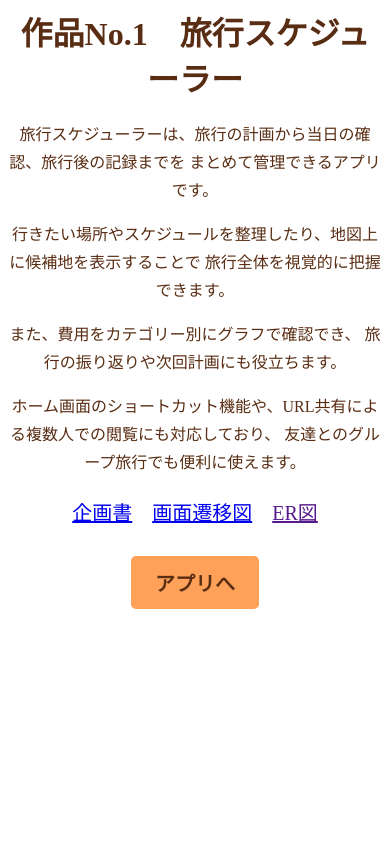
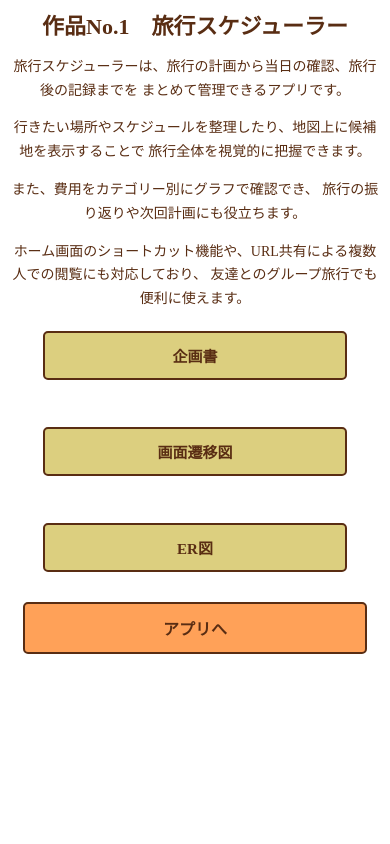
Before and after one commit to mako9606/travel-scheduler, a Django app: page / in a window 390 px wide. Run offline with Django 5.2, Linux system fonts and the light colour scheme.

Commit message:
ポートフォリオ　PC・スマホでの表示のされ方修正

```diff
--- a/Portfolio/portfolio_app/static/style.css
+++ b/Portfolio/portfolio_app/static/style.css
@@ -1,33 +1,101 @@
 body{
     text-align: center;
+    font-size: 17px;
     color: #592d13;
 }
 
 p{
     line-height: 1.75;
 }
+
+.btn-second{
+   padding: 12px 32px;
+   text-decoration: none;
+   display: inline-block;
+   background-color: #dccf7fff;
+   border: 2px solid #592d13;
+   color: #592d13;
+   border-radius: 5px;
+   font-size: 18px;
+   font-weight: bold;
+}
+
+.btn-second:hover{
+    background-color: #c2b568;
+    border: 2px solid #592d13;
+}
+
+.btn-second:active{
+    background-color: #c2b568;
+    transform: scale(0.97);
+    border: 2px solid #592d13;
+}
+
 .btn{
-   padding: 12px 24px;
+   padding: 16px 40px;
    text-decoration: none;
    display: inline-block;
    background-color: #ffa158ff;
+   border: 2px solid #592d13;
    color: #592d13;
    border-radius: 5px;
-   font-size: 20px;
+   font-size: 22px;
    font-weight: bold;
 }
 
 .btn:hover{
     background-color: #ff8c3a;
+    border: 2px solid #592d13;
 }
 
 .btn:active{
     background-color: #ff8c3a;
     transform: scale(0.97);
+    border: 2px solid #592d13;
 }
 
 .links{
     font-size: 20px;
     margin-top: 20px;
     margin-bottom: 30px;
+    display: flex;
+    justify-content: center;
+    gap: 20px;
 }
+
+
+@media (max-width: 480px) {
+
+    h1{
+        font-size: 22px;
+    }
+
+    p{
+        font-size: 14px;
+        line-height: 1.7;
+    }
+
+    .btn-second {
+        width: 80%;
+        font-size: 15px;
+        padding: 12px 0;
+    }
+
+    .btn{
+        font-size: 16px;
+        padding: 12px 20px;
+        width: 80%;
+    }
+
+    .links {
+        flex-direction: column;
+        gap: 12px;
+        align-items: center;
+    }
+
+
+    a{
+        font-size: 14px;
+        margin: 0 6px;
+    }
+}
--- a/Portfolio/portfolio_app/templates/index.html
+++ b/Portfolio/portfolio_app/templates/index.html
@@ -1,5 +1,6 @@
 <head>
 
+<meta name="viewport" content="width=device-width, initial-scale=1.0">
 {% load static %}
 <link rel="stylesheet" href="{% static 'style.css' %}">
 
@@ -21,13 +22,13 @@
 友達とのグループ旅行でも便利に使えます。</p>
 
 <div class="links">
-<a href="https://docs.google.com/document/d/1Iyacfhtu_K9JS5_HSzlInAQIH_h4fbBY6Q429HkdNhU/edit?tab=t.0" target="_blank">企画書</a>
+<a href="https://docs.google.com/document/d/1Iyacfhtu_K9JS5_HSzlInAQIH_h4fbBY6Q429HkdNhU/edit?tab=t.0" target="_blank" class="btn-second">企画書</a>
 
 &nbsp;&nbsp;
-<a href="https://app.diagrams.net/#G1vv8E9-N0l0809-yjTB2enjB01DQMwvTF" target="_blank">画面遷移図</a>
+<a href="https://app.diagrams.net/#G1vv8E9-N0l0809-yjTB2enjB01DQMwvTF" target="_blank" class="btn-second">画面遷移図</a>
 
 &nbsp;&nbsp;
-<a href="" target="_blank">ER図</a>
+<a href="" target="_blank" class="btn-second">ER図</a>
 
 </div>
 
```
